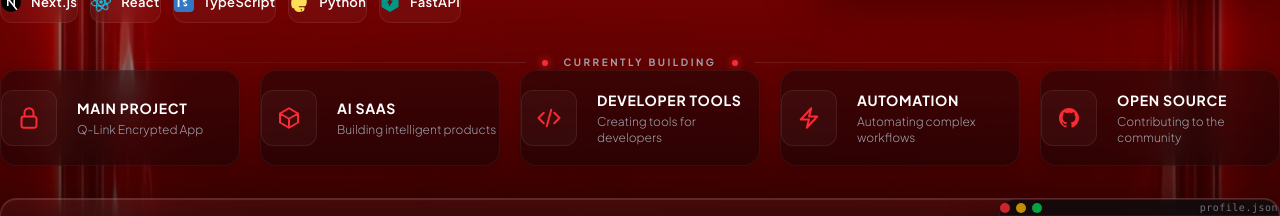
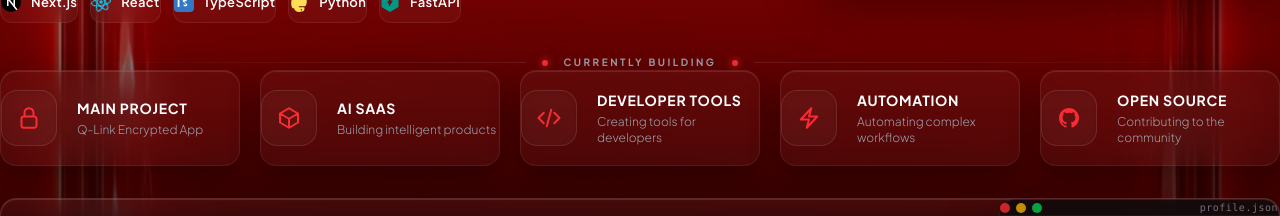
Before and after one commit to ghorhh-coder/portfolio, a Next.js app: page / in a window 1280 px wide. Shown: the part 571-787 px from the top of the page. Built offline with nearby package versions, Linux system fonts and the light colour scheme.

Commit message:
feat(ui): implement buttery smooth staggered Apple entrance animation for Currently Building cards

```diff
--- a/src/app/globals.css
+++ b/src/app/globals.css
@@ -55,6 +55,24 @@
 
 .animate-color-cycle {
   animation: colorCycle 3.5s linear infinite;
+}
+
+/* Buttery Smooth Apple Stagger Entrance Keyframes */
+@keyframes cardStaggerEnter {
+  0% {
+    opacity: 0;
+    transform: translateY(32px) scale(0.92);
+    filter: blur(12px);
+  }
+  60% {
+    opacity: 0.9;
+    filter: blur(1px);
+  }
+  100% {
+    opacity: 1;
+    transform: translateY(0) scale(1);
+    filter: blur(0px);
+  }
 }
 
 * {
--- a/src/app/page.tsx
+++ b/src/app/page.tsx
@@ -781,17 +781,23 @@ export default function Home() {
                     </svg>
                   )
                 }
-              ].map((card) => (
+              ].map((card, idx) => (
                 <div
                   key={card.id}
-                  className="flex-1 min-w-[230px] max-w-[340px] p-5 sm:p-6 rounded-2xl bg-zinc-950/40 border border-white/[0.05] hover:border-red-500/20 backdrop-blur-md flex items-center gap-4 sm:gap-5 hover:-translate-y-1 transition-all duration-300 ease-out select-none shadow-[0_4px_15px_rgba(0,0,0,0.15)] min-h-[96px] cursor-pointer"
+                  style={{
+                    animation: `cardStaggerEnter 0.85s cubic-bezier(0.16, 1, 0.3, 1) ${idx * 130 + 100}ms backwards`
+                  }}
+                  className="group relative overflow-hidden flex-1 min-w-[230px] max-w-[340px] p-5 sm:p-6 rounded-2xl bg-white/[0.03] hover:bg-white/[0.07] border border-white/[0.08] hover:border-red-500/40 backdrop-blur-xl flex items-center gap-4 sm:gap-5 hover:-translate-y-1.5 transition-all duration-500 ease-out select-none shadow-[0_10px_30px_rgba(0,0,0,0.4),inset_0_1px_1px_rgba(255,255,255,0.12)] hover:shadow-[0_15px_40px_rgba(239,68,68,0.15),inset_0_1px_1px_rgba(255,255,255,0.25)] min-h-[96px] cursor-pointer"
                   onClick={() => setActiveProjectModal(card.id)}
                 >
-                  <div className="w-12 h-12 sm:w-14 sm:h-14 rounded-xl bg-white/[0.03] border border-white/[0.08] flex items-center justify-center shrink-0">
+                  {/* Subtle Spotlight Sheen on Hover */}
+                  <span className="absolute inset-0 w-full h-full bg-gradient-to-r from-transparent via-white/[0.08] to-transparent -translate-x-full group-hover:translate-x-full transition-transform duration-1000 ease-out pointer-events-none" />
+
+                  <div className="w-12 h-12 sm:w-14 sm:h-14 rounded-2xl bg-white/[0.04] border border-white/[0.1] group-hover:border-red-500/30 flex items-center justify-center shrink-0 shadow-inner transition-colors duration-300">
                     {card.icon}
                   </div>
-                  <div className="flex flex-col gap-1 min-w-0">
-                    <h3 className="text-xs sm:text-sm font-bold uppercase tracking-wider text-white break-words truncate">{card.title}</h3>
+                  <div className="flex flex-col gap-1 min-w-0 z-10">
+                    <h3 className="text-xs sm:text-sm font-bold uppercase tracking-wider text-white group-hover:text-red-300 transition-colors break-words truncate">{card.title}</h3>
                     <p className="text-[11.5px] sm:text-[12px] text-zinc-400 font-light leading-snug break-words">{card.desc}</p>
                   </div>
                 </div>
```
